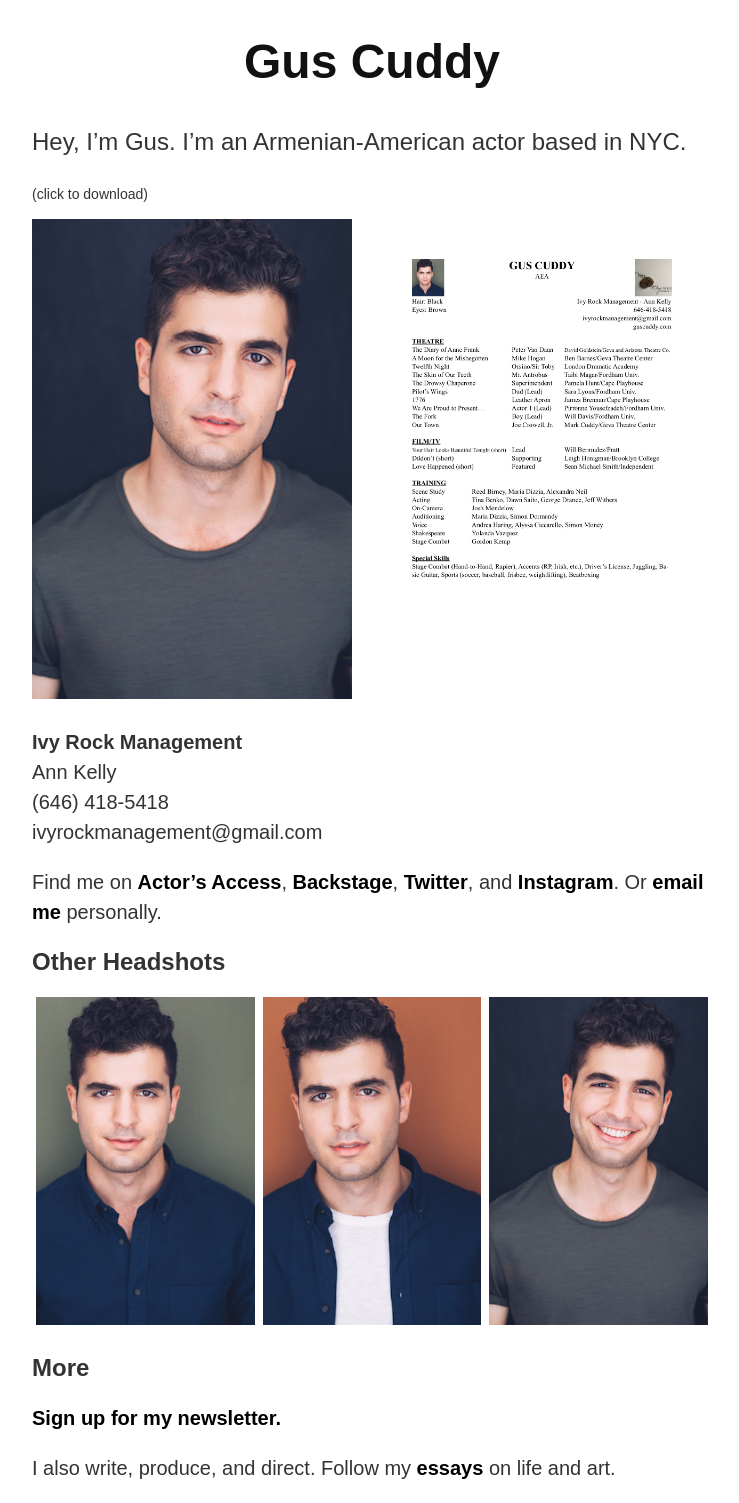
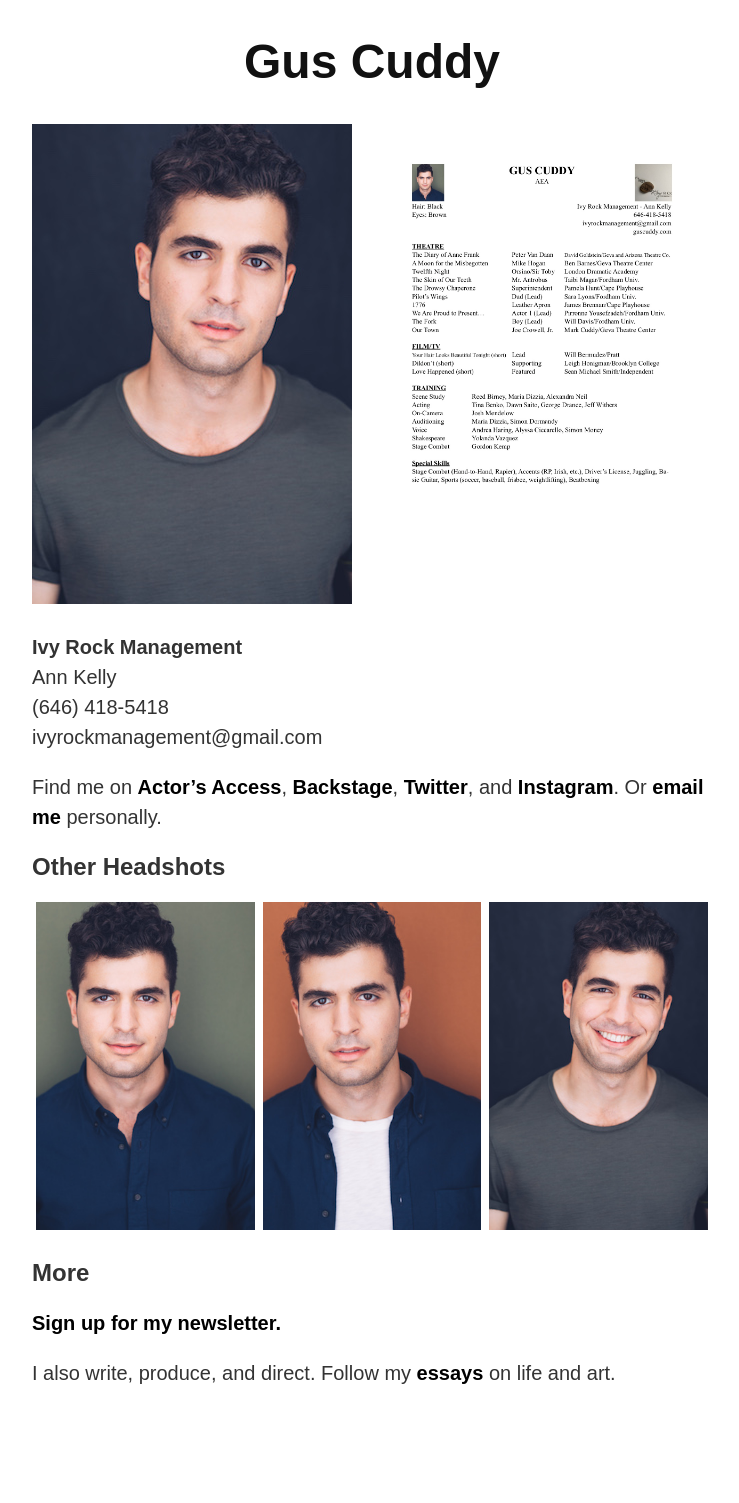
Before and after one commit to gcuddy/gcuddy.github.io, a Jekyll site: the page built from index.md, in a window 1280 px wide. Shown: the whole page, without its empty margins (268-1007 px from the left). Built offline with Jekyll 4.4.1, drawn with Linux system fonts in a browser that asks for light colours; after the commit the page ends 1408 px from its top, so only the background shows below that.

Commit message:
Changed desc.

```diff
--- a/index.md
+++ b/index.md
@@ -11,12 +11,6 @@ images:
     title: Headshot 2
     link: /images/cuddy_headshot3.jpg
 ---
-
-Hey, I'm Gus. I'm an Armenian-American actor based in NYC.
-{: .f3}
-
-(click to download)
-{: .f6}
 
 <article class="cf">
   <div class="fl w-100 w-50-ns">
```
